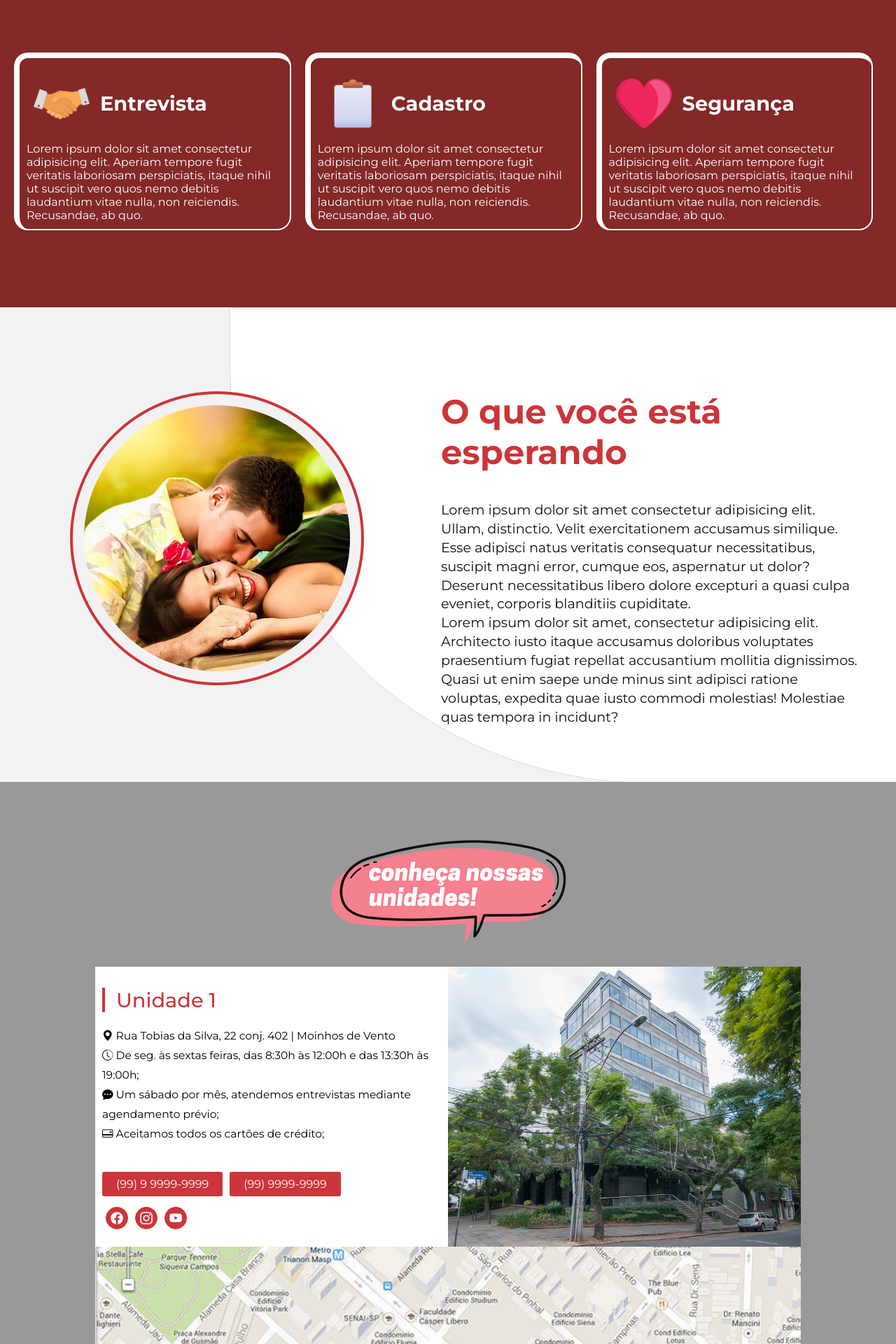
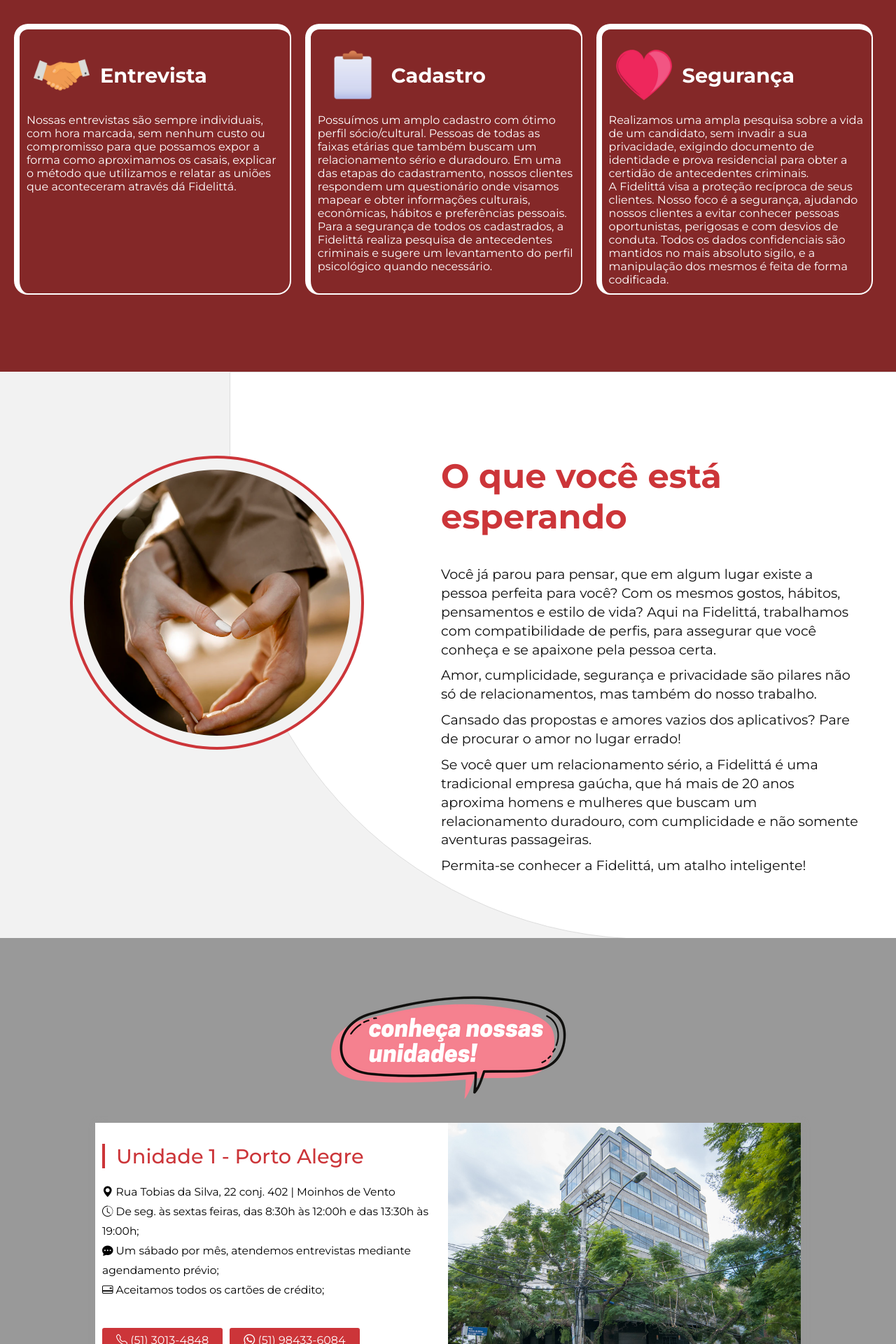
Before and after one commit to Wildarte/fidelitta, a PHP site: page / in a window 1280 px wide. Shown: the part 1800-3720 px from the top of the page at 70% size. Run offline with PHP 8.4, Linux system fonts and the light colour scheme.

Commit message:
atualizacoes

```diff
--- a/assets/css/style2.css
+++ b/assets/css/style2.css
@@ -179,6 +179,7 @@
     font-size: 1.2em;
     line-height: 1.4em;
     position: relative;
+    margin-bottom: 10px;
 }
 .sobre_right{
     position: relative;
@@ -362,6 +363,7 @@
     font-size: 1.2em;
     line-height: 1.4em;
     position: relative;
+    margin-bottom: 10px;
 }
 /* wait */
 
@@ -427,6 +429,9 @@
 .card_mapa{
     height: 140px;
     overflow: hidden;
+}
+.card_mapa iframe{
+    width: 100%!important;
 }
 .unidade_detalhes li{
     font-size: .97em;
@@ -580,6 +585,10 @@
 .logo_footer img{
     width: 180px;
     image-rendering: -webkit-optimize-contrast;
+    margin-bottom: 20px;
+}
+.logo_footer strong{
+    margin-bottom: 20px;
 }
 .footer_unit{
     flex-basis: 50%;
@@ -852,6 +861,12 @@
     }
     header.header{
         height: auto;
+        background-image: url('../img/bg-mobile.jpg');
+        background-position-y: 60px;
+        background-position-x: -200px;
+        background-size: cover;
+        background-repeat: no-repeat;
+        background-color: #000000;
     }
     .sobre_text{
         padding: 10px 10px 60px;
--- a/assets/js/script.js
+++ b/assets/js/script.js
@@ -71,3 +71,64 @@
     menu.classList.remove('open_menu');
 
 });
+
+
+const btn_contato = document.getElementById('btn_contato');
+
+if(btn_contato){
+
+    btn_contato.addEventListener('click', (e) => {
+
+        e.preventDefault();
+
+
+
+        let name = document.getElementById('contatoName').value;
+        let telefone = document.getElementById('contatoTelefone').value;
+        let email = document.getElementById('contatoEmail').value;
+        let msg = document.getElementById('contatoMsg').value;
+
+        if(name == "" || telefone == "" || email == "" || msg == ""){
+            alert('Preencha todos os campos');
+
+
+        }else{
+
+            btn_contato.innerText = "Enviando..."
+
+            btn_contato.disabled = true;
+
+            $.ajax({
+                method: 'POST',
+                url: 'https://formsubmit.co/ajax/wildarte10@gmail.com',
+                dataType: 'json',
+                accepts: 'application/json',
+                data: {
+                    nome: name,
+                    telefone: telefone,
+                    email: email,
+                    mensagem: msg,
+                    _subject: "Contato do site"
+                },
+                success: (data) => {
+
+                    alert('Agradecemos o contato');
+
+                    btn_contato.innerText = "Enviar";
+                    btn_contato.disabled = false;
+
+                    document.getElementById('contatoName').value = "";
+                    document.getElementById('contatoTelefone').value = "";
+                    document.getElementById('contatoEmail').value = "";
+                    document.getElementById('contatoMsg').value = "";
+                },
+                error: (err) => console.log(err)
+            });
+
+        }
+
+
+
+    });
+
+}
--- a/index.php
+++ b/index.php
@@ -110,7 +110,7 @@
                 <div class="sobre_left">
                     <div class="sobre_left_img animate__animated" style="opacity: 0;">
 
-                        <img src="assets/img/casal.jpg" alt="">
+                        <img src="assets/img/love.webp" alt="">
 
                     </div>
                 </div>
@@ -120,9 +120,13 @@
                             <h2>Sobre a Fidelittá</h2>
                         </header>
                         <div class="sobre_description animate__animated" style="opacity: 0;">
-                            <p>Lorem ipsum dolor sit amet consectetur adipisicing elit. Officiis perspiciatis aspernatur rem ducimus illo a consectetur sapiente veniam, tenetur ipsa fugit ut tempore quasi maxime excepturi quas laudantium optio voluptate quaerat ex sint minus! Quos, provident culpa quod laboriosam vitae praesentium enim accusamus. Dolore rerum ad animi perspiciatis, laboriosam temporibus facere porro iste! Quo cumque tempora, consequuntur sit eligendi esse.</p>
-                            <p>Lorem ipsum dolor sit amet consectetur adipisicing elit. Facere, ut dignissimos magnam debitis expedita necessitatibus illum adipisci tempora asperiores velit minus voluptate alias itaque atque? Obcaecati reiciendis quibusdam quasi ab!</p>
-                            <p>Lorem ipsum dolor sit amet consectetur, adipisicing elit. Sit rem odio molestias molestiae iusto aspernatur tempora mollitia quibusdam soluta nobis, voluptas porro repellendus debitis unde error corporis pariatur numquam doloremque dolore, vero perspiciatis tenetur a non? Ratione labore dolor odio.</p>
+                            <p>Atuamos como uma Assessoria Afetiva há mais de 20 anos. Trabalhando com compatibilidade de perfis e ajudando pessoas livres e independentes a encontrar o/a parceiro(a) ideal para um relacionamento sério e duradouro.</p>
+
+                            <p>A Fidelittá inspirou-se nas assessorias europeias e tem como um dos pilares a qualidade e segurança em cada processo, indo além das propostas das agências de relacionamento.</p>
+
+                            <p>Conheça o atalho inteligente que mudará a sua vida! Você se surpreenderá, você se sentirá seguro! Com a Fidelittá, você encontra a pessoa certa a partir de conexões de personalidade, perfil cultural, econômico e faixa etária.</p>
+
+                            <p>Nossos processos são planejados para garantir uma experiência segura e totalmente exclusiva para você. Permita-se ao amor, você se surpreenderá!</p>
                         </div>
 
                     </div>
@@ -151,7 +155,7 @@
                                 <h4>Entrevista</h4>
                             </header>
                             <div class="card_atend_text">
-                                <p>Lorem ipsum dolor sit amet consectetur adipisicing elit. Aperiam tempore fugit veritatis laboriosam perspiciatis, itaque nihil ut suscipit vero quos nemo debitis laudantium vitae nulla, non reiciendis. Recusandae, ab quo.</p>
+                                <p>Nossas entrevistas são sempre individuais, com hora marcada, sem nenhum custo ou compromisso para que possamos expor a forma como aproximamos os casais, explicar o método que utilizamos e relatar as uniões que aconteceram através dá Fidelittá.</p>
                             </div>
                         </div>
 
@@ -163,7 +167,8 @@
                             <h4>Cadastro</h4>
                         </header>
                         <div class="card_atend_text">
-                            <p>Lorem ipsum dolor sit amet consectetur adipisicing elit. Aperiam tempore fugit veritatis laboriosam perspiciatis, itaque nihil ut suscipit vero quos nemo debitis laudantium vitae nulla, non reiciendis. Recusandae, ab quo.</p>
+                            <p>Possuímos um amplo cadastro com ótimo perfil sócio/cultural. Pessoas de todas as faixas etárias que também buscam um relacionamento sério e duradouro. Em uma das etapas do cadastramento, nossos clientes respondem um questionário onde visamos mapear e obter informações culturais, econômicas, hábitos e preferências pessoais.</p>
+                            <p>Para a segurança de todos os cadastrados, a Fidelittá realiza pesquisa de antecedentes criminais e sugere um levantamento do perfil psicológico quando necessário.</p>
                         </div>
                     </article>
 
@@ -173,7 +178,8 @@
                             <h4>Segurança</h4>
                         </header>
                         <div class="card_atend_text">
-                            <p>Lorem ipsum dolor sit amet consectetur adipisicing elit. Aperiam tempore fugit veritatis laboriosam perspiciatis, itaque nihil ut suscipit vero quos nemo debitis laudantium vitae nulla, non reiciendis. Recusandae, ab quo.</p>
+                            <p>Realizamos uma ampla pesquisa sobre a vida de um candidato, sem invadir a sua privacidade, exigindo documento de identidade e prova residencial para obter a certidão de antecedentes criminais.</p>
+                            <p>A Fidelittá visa a proteção recíproca de seus clientes. Nosso foco é a segurança, ajudando nossos clientes a evitar conhecer pessoas oportunistas, perigosas e com desvios de conduta. Todos os dados confidenciais são mantidos no mais absoluto sigilo, e a manipulação dos mesmos é feita de forma codificada.</p>
                         </div>
                     </article>
                 </section>
@@ -188,7 +194,7 @@
                 <div class="wait_left">
                     <div class="wait_left_img animate__animated" style="opacity: 0;">
 
-                        <img src="assets/img/casal2.jpg" alt="">
+                        <img src="assets/img/hands.webp" alt="">
 
                     </div>
                 </div>
@@ -200,9 +206,18 @@
 
                         <div class="wait_text animate__animated" style="opacity: 0;">
                             <p>
-                                Lorem ipsum dolor sit amet consectetur adipisicing elit. Ullam, distinctio. Velit exercitationem accusamus similique. Esse adipisci natus veritatis consequatur necessitatibus, suscipit magni error, cumque eos, aspernatur ut dolor? Deserunt necessitatibus libero dolore excepturi a quasi culpa eveniet, corporis blanditiis cupiditate.
+                            Você já parou para pensar, que em algum lugar existe a pessoa perfeita para você? Com os mesmos gostos, hábitos, pensamentos e estilo de vida? Aqui na Fidelittá, trabalhamos com compatibilidade de perfis, para assegurar que você conheça e se apaixone pela pessoa certa.
                             </p>
-                            <p>Lorem ipsum dolor sit amet, consectetur adipisicing elit. Architecto iusto itaque accusamus doloribus voluptates praesentium fugiat repellat accusantium mollitia dignissimos. Quasi ut enim saepe unde minus sint adipisci ratione voluptas, expedita quae iusto commodi molestias! Molestiae quas tempora in incidunt?</p>
+                            <p>Amor, cumplicidade, segurança e privacidade são pilares não só de relacionamentos, mas também do nosso trabalho.</p>
+                            <p>
+                            Cansado das propostas e amores vazios dos aplicativos? Pare de procurar o amor no lugar errado!
+                            </p>
+                            <p>
+                            Se você quer um relacionamento sério, a Fidelittá é uma tradicional empresa gaúcha, que há mais de 20 anos aproxima homens e mulheres que buscam um relacionamento duradouro, com cumplicidade e não somente aventuras passageiras.
+                            </p>
+                            <p>
+                            Permita-se conhecer a Fidelittá, um atalho inteligente!
+                            </p>
                         </div>
                     </div>
 
@@ -223,7 +238,7 @@
                         <div class="card_content">
                             <div class="card_left">
                                 <header class="header_card_unidade">
-                                    <h4>Unidade 1</h4>
+                                    <h4>Unidade 1 - Porto Alegre</h4>
                                 </header>
 
                                 <ul class="unidade_detalhes">
@@ -234,14 +249,14 @@
                                 </ul>
 
                                 <div class="card_unidade_contato">
-                                    <a href="#">(99) 9 9999-9999</a>
+                                    <a href="tel:+555130134848"><i class="bi bi-telephone"></i> (51) 3013-4848</a>
 
-                                    <a href="#">(99) 9999-9999</a>
+                                    <a href="https://api.whatsapp.com/send?phone=5551984336084"><i class="bi bi-whatsapp"></i> (51) 98433-6084</a>
                                 </div>
                                 <ul class="unidade_list_social">
-                                    <li><a href="#"><i class="bi bi-facebook"></i></a></li>
-                                    <li><a href="#"><i class="bi bi-instagram"></i></a></li>
-                                    <li><a href="#"><i class="bi bi-youtube"></i></a></li>
+                                    <li><a href="https://www.facebook.com/fidelittaassessoriaafetiva"><i class="bi bi-facebook"></i></a></li>
+                                    <li><a href="https://www.instagram.com/fidelitta/"><i class="bi bi-instagram"></i></a></li>
+                                    <li><a href="https://www.youtube.com/channel/UCj7w9NbRfGwvh4dQn3nOqcQ"><i class="bi bi-youtube"></i></a></li>
                                 </ul>
                             </div>
                             <div class="card_right">
@@ -250,7 +265,7 @@
                         </div>
 
                         <div class="card_mapa">
-                            <img src="assets/img/mapa.jpg" alt="">
+                            <iframe src="https://www.google.com/maps/embed?pb=!1m14!1m8!1m3!1d27635.96159969515!2d-51.201695!3d-30.022648000000004!3m2!1i1024!2i768!4f13.1!3m3!1m2!1s0x951979b792cd87f3%3A0x7e29f6c5cebbd0e8!2sR.%20Tobias%20da%20Silva%2C%2022%20-%20Moinhos%20de%20Vento%2C%20Porto%20Alegre%20-%20RS%2C%2090570-020!5e0!3m2!1sen!2sbr!4v1662495260333!5m2!1sen!2sbr" width="" height="" style="border:0;" allowfullscreen="" loading="lazy" referrerpolicy="no-referrer-when-downgrade"></iframe>
                         </div>
 
                     </div>
@@ -261,25 +276,25 @@
                         <div class="card_content">
                             <div class="card_left">
                                 <header class="header_card_unidade">
-                                    <h4>Unidade 2</h4>
+                                    <h4>Unidade 2 - Caxias do Sul</h4>
                                 </header>
 
                                 <ul class="unidade_detalhes">
-                                    <li><i class="bi bi-geo-alt-fill"></i> Rua Tobias da Silva, 22 conj. 402 | Moinhos de Vento</li>
+                                    <li><i class="bi bi-geo-alt-fill"></i> Rua Pinheiro Machado, 2020 conj. 1404 | Centro</li>
                                     <li><i class="bi bi-clock-history"></i> De seg. às sextas feiras, das 8:30h às 12:00h e das 13:30h às 19:00h;</li>
                                     <li><i class="bi bi-chat-dots-fill"></i> Um sábado por mês, atendemos entrevistas mediante agendamento prévio;</li>
                                     <li><i class="bi bi-credit-card-2-back"></i> Aceitamos todos os cartões de crédito;</li>
                                 </ul>
 
                                 <div class="card_unidade_contato">
-                                    <a href="#">(99) 9 9999-9999</a>
+                                    <a href="tel:+555435361800"><i class="bi bi-telephone"></i> (54) 3536-1800</a>
 
-                                    <a href="#">(99) 9999-9999</a>
+                                    <a href="https://api.whatsapp.com/send?phone=5554991954322"><i class="bi bi-whatsapp"></i> (54) 99195-4322</a>
                                 </div>
                                 <ul class="unidade_list_social">
-                                    <li><a href="#"><i class="bi bi-facebook"></i></a></li>
-                                    <li><a href="#"><i class="bi bi-instagram"></i></a></li>
-                                    <li><a href="#"><i class="bi bi-youtube"></i></a></li>
+                                    <li><a href="https://www.facebook.com/fidelittaassessoriaafetiva"><i class="bi bi-facebook"></i></a></li>
+                                    <li><a href="https://www.instagram.com/fidelitta/"><i class="bi bi-instagram"></i></a></li>
+                                    <li><a href="https://www.youtube.com/channel/UCj7w9NbRfGwvh4dQn3nOqcQ "><i class="bi bi-youtube"></i></a></li>
                                 </ul>
                             </div>
                             <div class="card_right">
@@ -288,7 +303,7 @@
                         </div>
 
                         <div class="card_mapa">
-                            <img src="assets/img/mapa.jpg" alt="">
+                            <iframe src="https://www.google.com/maps/embed?pb=!1m14!1m8!1m3!1d27871.320531132027!2d-51.181865!3d-29.167175!3m2!1i1024!2i768!4f13.1!3m3!1m2!1s0x951ea32c86f9df95%3A0x90b5cbbbfd272279!2sR.%20Pinheiro%20Machado%2C%202020%20-%20Nossa%20Sra.%20de%20Lourdes%2C%20Caxias%20do%20Sul%20-%20RS%2C%2095020-172!5e0!3m2!1sen!2sbr!4v1662495212447!5m2!1sen!2sbr" width="" height="" style="border:0;" allowfullscreen="" loading="lazy" referrerpolicy="no-referrer-when-downgrade"></iframe>
                         </div>
 
                     </div>
@@ -319,11 +334,11 @@
 
                     <form action="">
                         <p>Entre em contato</p>
-                        <input type="text" name="nome" id="nome" placeholder="Seu Nome">
-                        <input type="email" name="email" id="email" placeholder="Seu e-mail">
-                        <input type="text" name="telefone" id="telefone" placeholder="seu telefone">
-                        <textarea name="mensagem" id="mensagem" cols="30" rows="10" placeholder="nos conte mais..."></textarea>
-                        <button class="btn_form">Enviar</button>
+                        <input type="text" name="nome" id="contatoName" placeholder="Seu Nome *">
+                        <input type="email" name="email" id="contatoTelefone" placeholder="Seu e-mail *">
+                        <input type="text" name="telefone" id="contatoEmail" placeholder="seu telefone *">
+                        <textarea name="mensagem" id="contatoMsg" cols="30" rows="10" placeholder="nos conte mais... *"></textarea>
+                        <button class="btn_form" id="btn_contato">Enviar</button>
                     </form>
 
                 </div>
@@ -341,6 +356,8 @@
 
             <div class="logo_footer">
                 <img src="assets/img/logo.png" alt="">
+                <p><strong>Unindo casais desde 2003.</strong><br><br>
+                Não somos um aplicativo e não utilizamos meios eletrônicos.</p>
             </div>
 
             <div class="footer_unit">
@@ -352,17 +369,17 @@
                     <li>
                         <h5> <strong>Unidade 1:</strong> Porto Alegre</h5>
                         <p>Rua Tobias da Silva, 22 - Conj 402 | Moinhos de Vento | Porto Alegre-RS </p>
-                        <p> <a href="tel:+5599999999999">(99) 9 9999-9999</a> </p>
-                        <p> <a href="tel:+5599999999999">(99) 9 9999-9999</a> </p>
-                        <p> <a href="mailto:contato@email.com">contato@email.com</a> </p>
+                        <p> <a href="https://api.whatsapp.com/send?phone=5551984336084">(51) 98433-6084</a> </p>
+                        <p> <a href="tel:+555130134848">(51) 3013-4848</a> </p>
+                        <p> <a href="mailto:fidelitta@fidelitta.com.br">fidelitta@fidelitta.com.br</a> </p>
                     </li>
 
                     <li>
-                        <h5> <strong>Unidade 2:</strong> Porto Alegre</h5>
-                        <p>Rua Tobias da Silva, 22 - Conj 402 | Moinhos de Vento | Porto Alegre-RS </p>
-                        <p> <a href="tel:+5599999999999">(99) 9 9999-9999</a> </p>
-                        <p> <a href="tel:+5599999999999">(99) 9 9999-9999</a> </p>
-                        <p> <a href="mailto:contato@email.com">contato@email.com</a> </p>
+                        <h5> <strong>Unidade 2:</strong> Caxias do Sul</h5>
+                        <p>Rua Pinheiro Machado, 2020 conj. 1404 | Centro </p>
+                        <p> <a href="https://api.whatsapp.com/send?phone=5554991954322">(54) 99195-4322</a> </p>
+                        <p> <a href="tel:+555435361800">(54) 3536-1800</a> </p>
+                        <p> <a href="mailto:fidelitta@fidelitta.com.br">fidelitta@fidelitta.com.br</a> </p>
                     </li>
                 </ul>
             </div>
@@ -374,9 +391,9 @@
                 </header>
 
                 <ul class="footer_list_social">
-                    <li><a href="#"><i class="bi bi-facebook"></i></a></li>
-                    <li><a href="#"><i class="bi bi-instagram"></i></a></li>
-                    <li><a href="#"><i class="bi bi-youtube"></i></a></li>
+                    <li><a href="https://www.facebook.com/fidelittaassessoriaafetiva"><i class="bi bi-facebook"></i></a></li>
+                    <li><a href="https://www.instagram.com/fidelitta/"><i class="bi bi-instagram"></i></a></li>
+                    <li><a href="https://www.youtube.com/channel/UCj7w9NbRfGwvh4dQn3nOqcQ "><i class="bi bi-youtube"></i></a></li>
                 </ul>
             </div>
 
```
Also changed, not shown: assets/img/bg-mobile.jpg (added), assets/img/hands.webp (added), assets/img/love.webp (added), 1 other file.
